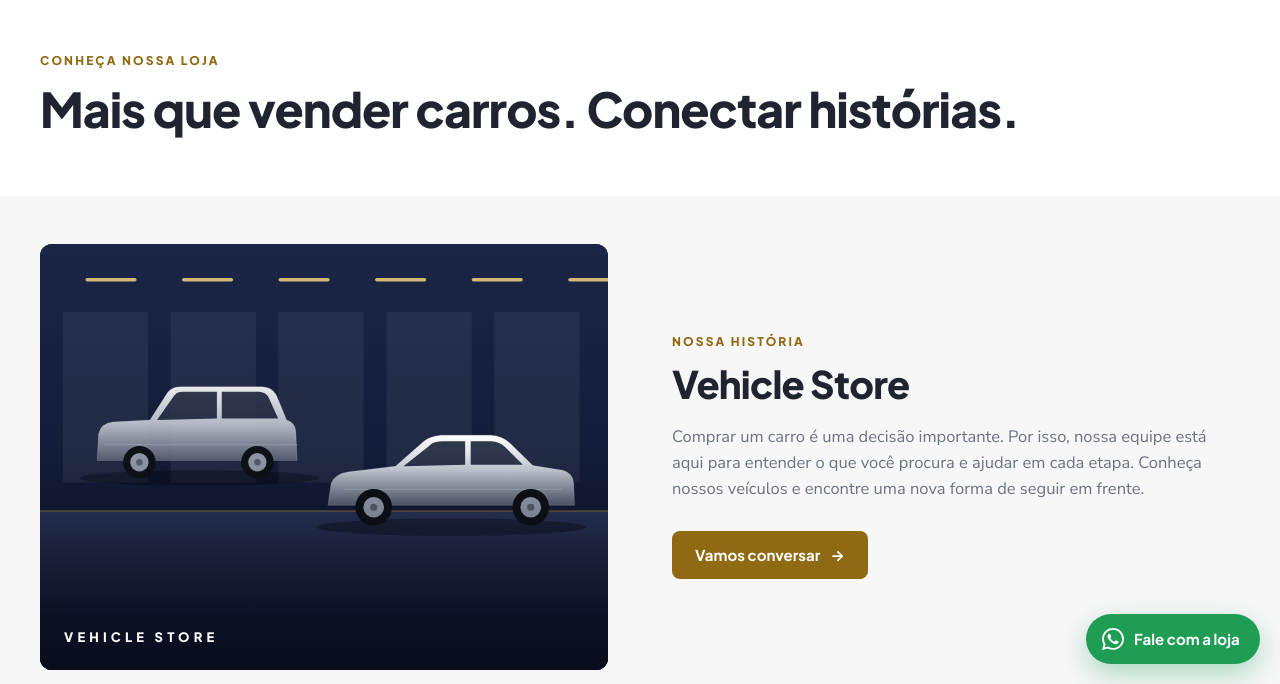
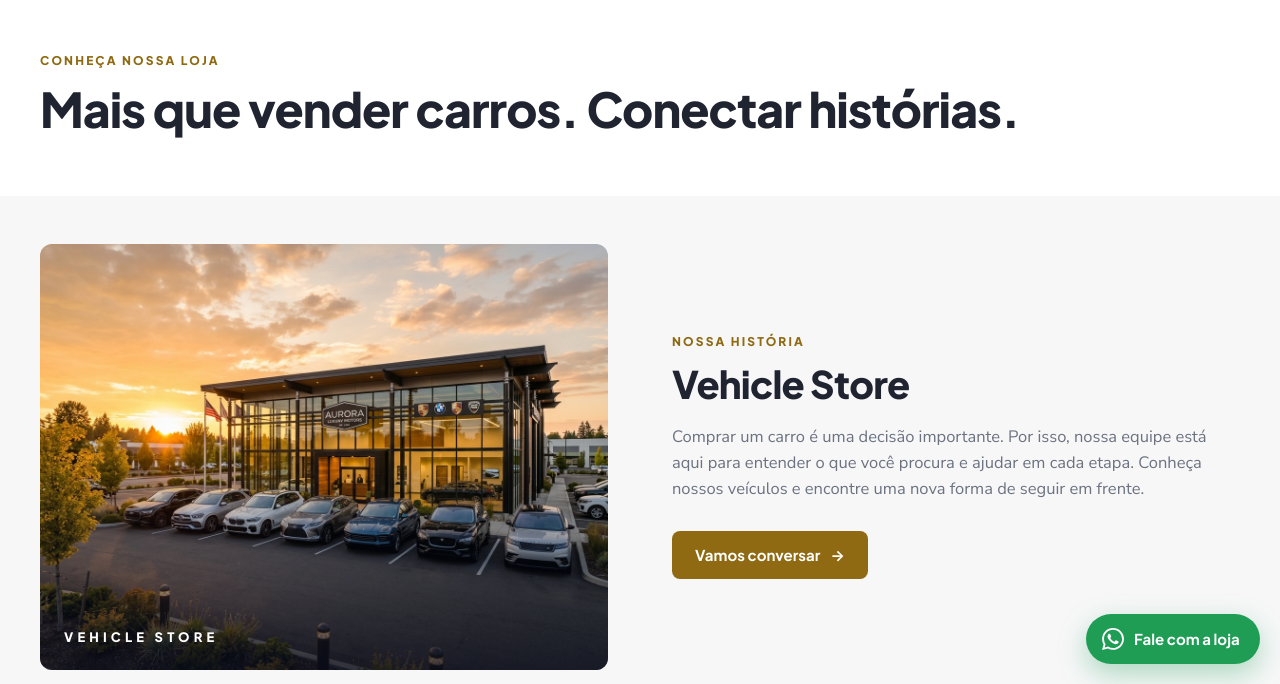
Before and after one commit to engenheirosmc500-source/concessionaria-previa, a website built with Vite: page a-loja.html in a window 1280 px wide. Shown: the part 116-800 px from the top of the page. Built offline with nearby package versions, Linux system fonts and the light colour scheme.

Commit message:
feat: adiciona foto realista da fachada da concessionaria na secao Sobre e A Loja

```diff
--- a/a-loja.html
+++ b/a-loja.html
@@ -27,7 +27,7 @@
 </div></section>
 <section class="area-soft">
   <div class="container about">
-    <figure class="photo-cap reveal" style="margin:0"><img id="loja-img" src="assets/img/loja.svg" alt="Fachada e showroom da loja" width="1000" height="750"><figcaption data-loja="nome">Vehicle Store</figcaption></figure>
+    <figure class="photo-cap reveal" style="margin:0"><img id="loja-img" src="assets/img/loja.jpg" alt="Fachada e showroom da loja" width="1000" height="750"><figcaption data-loja="nome">Vehicle Store</figcaption></figure>
     <div class="reveal">
       <span class="eyebrow">Nossa história</span>
       <h2 class="h2" data-loja="nome">Vehicle Store</h2>
--- a/data/config.js
+++ b/data/config.js
@@ -33,8 +33,8 @@ window.SITE_CONFIG = {
     logoClaro: 'assets/img/logo-claro.png', // logo para fundo escuro (painel/login)
     heroImg: 'assets/img/hero.jpg',
     heroIlustrativa: false,                  // mostra o selo "Imagem ilustrativa" na hero
-    lojaImg: 'assets/img/loja.svg',
-    paginaLojaImg: 'assets/img/loja.svg'
+    lojaImg: 'assets/img/loja.jpg',
+    paginaLojaImg: 'assets/img/loja.jpg'
   },
 
   // IDENTIDADE VISUAL — cores do site (formato #RRGGBB). Com o Supabase ativo,
```
Also changed, not shown: index.html (+1 -1 lines), assets/img/loja.jpg (added).
